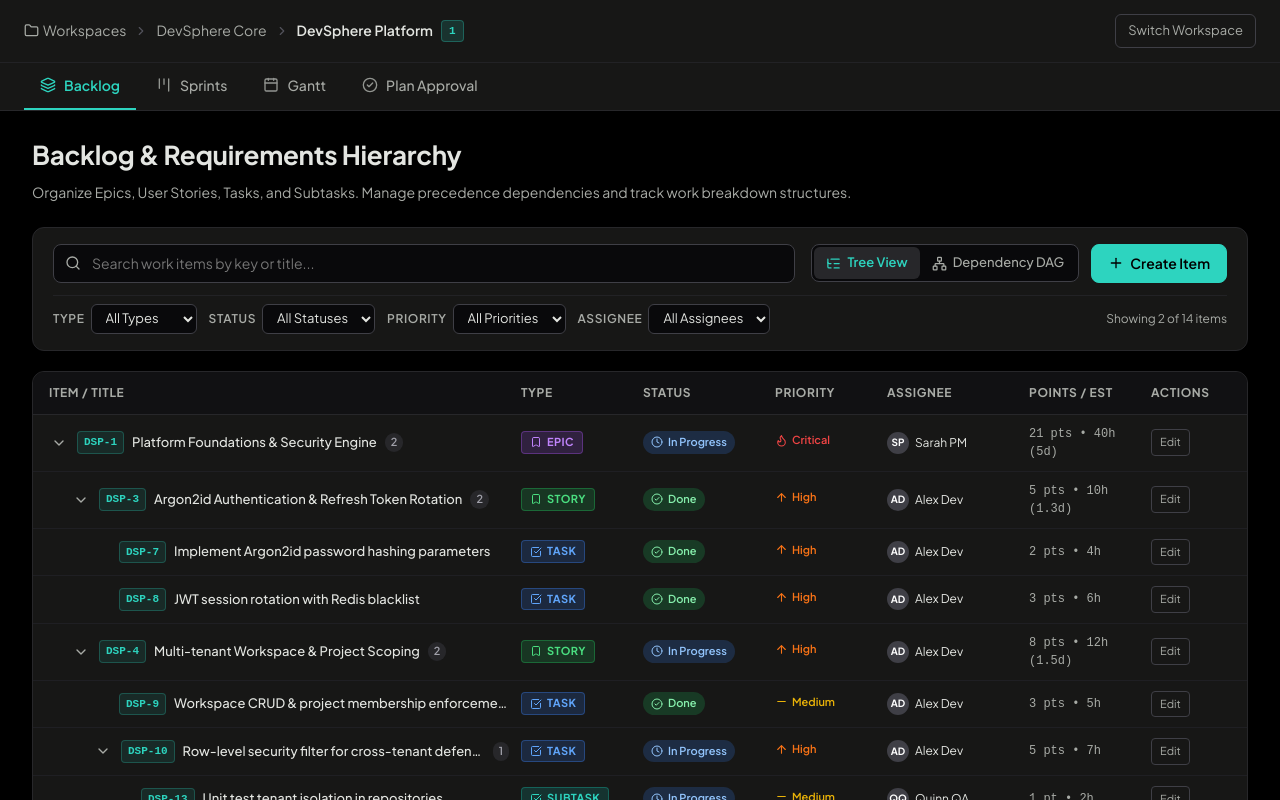
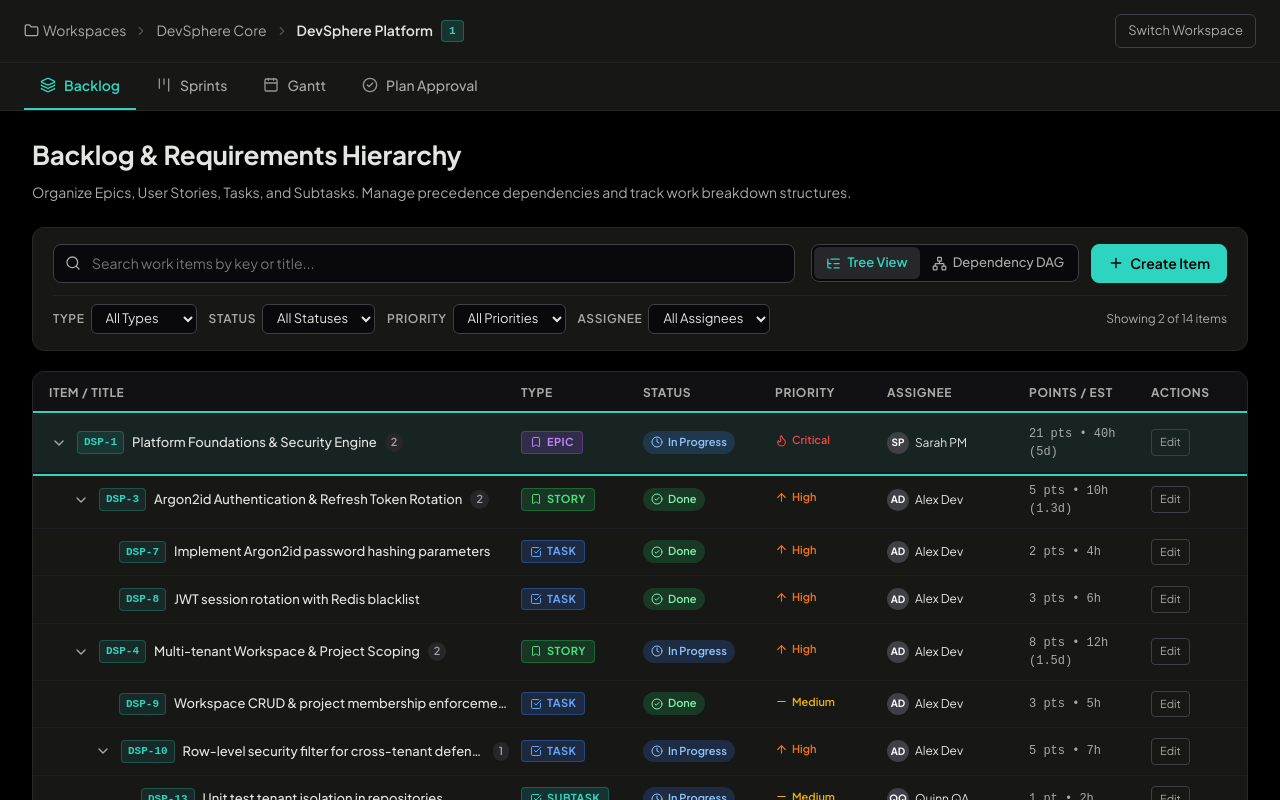
Before and after one commit to HipTran24/devsphere-platform, a Next.js app in the folder frontend/: page /p/1/backlog in a window 1280 px wide. Shown: the top 800 px of the page. Built offline with nearby package versions, Linux system fonts and the light colour scheme.

Commit message:
feat(backlog): add keyboard navigation and row focus management to WorkItemTree

```diff
--- a/frontend/src/features/backlog/components/WorkItemRow.jsx
+++ b/frontend/src/features/backlog/components/WorkItemRow.jsx
@@ -74,6 +74,8 @@ export default function WorkItemRow({
   onToggleCollapse,
   onItemClick,
   isFocused = false,
+  onFocus,
+  ref,
 }) {
   const typeDetails = getTypeDetails(item.type);
   const TypeIcon = typeDetails.icon;
@@ -101,6 +103,8 @@ export default function WorkItemRow({
 
   return (
     <div
+      ref={ref}
+      onFocus={onFocus}
       className={`${styles.itemRow} ${isFocused ? styles.itemRowFocused : ""} ${item.isBlocked ? styles.itemRowBlocked : ""}`}
       style={{ paddingLeft: `${16 + depth * 22}px` }}
       onClick={() => onItemClick(item)}
--- a/frontend/src/features/backlog/components/WorkItemTree.jsx
+++ b/frontend/src/features/backlog/components/WorkItemTree.jsx
@@ -1,10 +1,11 @@
 "use client";
 
-import { useState, useCallback, useMemo } from "react";
+import { useState, useCallback, useMemo, useRef, useEffect } from "react";
 import { FolderPlus } from "lucide-react";
 import WorkItemRow from "./WorkItemRow";
 import EmptyState from "../../../components/ui/EmptyState";
 import { flattenTree } from "../utils/tree-utils";
+import useKeyboardList from "../../../hooks/useKeyboardList";
 import styles from "../styles/WorkItemTree.module.css";
 
 export default function WorkItemTree({
@@ -13,7 +14,7 @@ export default function WorkItemTree({
   onCreateClick,
 }) {
   const [collapsedIds, setCollapsedIds] = useState(() => new Set());
-  const [focusedIndex, setFocusedIndex] = useState(-1);
+  const rowRefs = useRef([]);
 
   const toggleCollapse = useCallback((id) => {
     setCollapsedIds((prev) => {
@@ -30,6 +31,18 @@ export default function WorkItemTree({
   const visibleRows = useMemo(() => {
     return flattenTree(treeNodes, collapsedIds);
   }, [treeNodes, collapsedIds]);
+
+  const { activeIndex, setActiveIndex, handleKeyDown } = useKeyboardList({
+    count: visibleRows.length,
+    initialIndex: 0,
+    wrap: true,
+  });
+
+  useEffect(() => {
+    if (activeIndex >= 0 && rowRefs.current[activeIndex]) {
+      rowRefs.current[activeIndex].focus();
+    }
+  }, [activeIndex]);
 
   if (visibleRows.length === 0) {
     return (
@@ -51,6 +64,11 @@ export default function WorkItemTree({
       role="table"
       aria-label="Backlog Work Items Tree"
       aria-rowcount={visibleRows.length}
+      onKeyDown={(e) => {
+        if (e.key === "ArrowUp" || e.key === "ArrowDown" || e.key === "Home" || e.key === "End") {
+          handleKeyDown(e);
+        }
+      }}
     >
       <div className={styles.tableHeader} role="row">
         <span role="columnheader">Item / Title</span>
@@ -72,8 +90,11 @@ export default function WorkItemTree({
             hasChildren={row.hasChildren}
             onToggleCollapse={toggleCollapse}
             onItemClick={onItemClick}
-            isFocused={focusedIndex === index}
-            onFocus={() => setFocusedIndex(index)}
+            isFocused={activeIndex === index}
+            onFocus={() => setActiveIndex(index)}
+            ref={(el) => {
+              rowRefs.current[index] = el;
+            }}
           />
         ))}
       </div>
```
